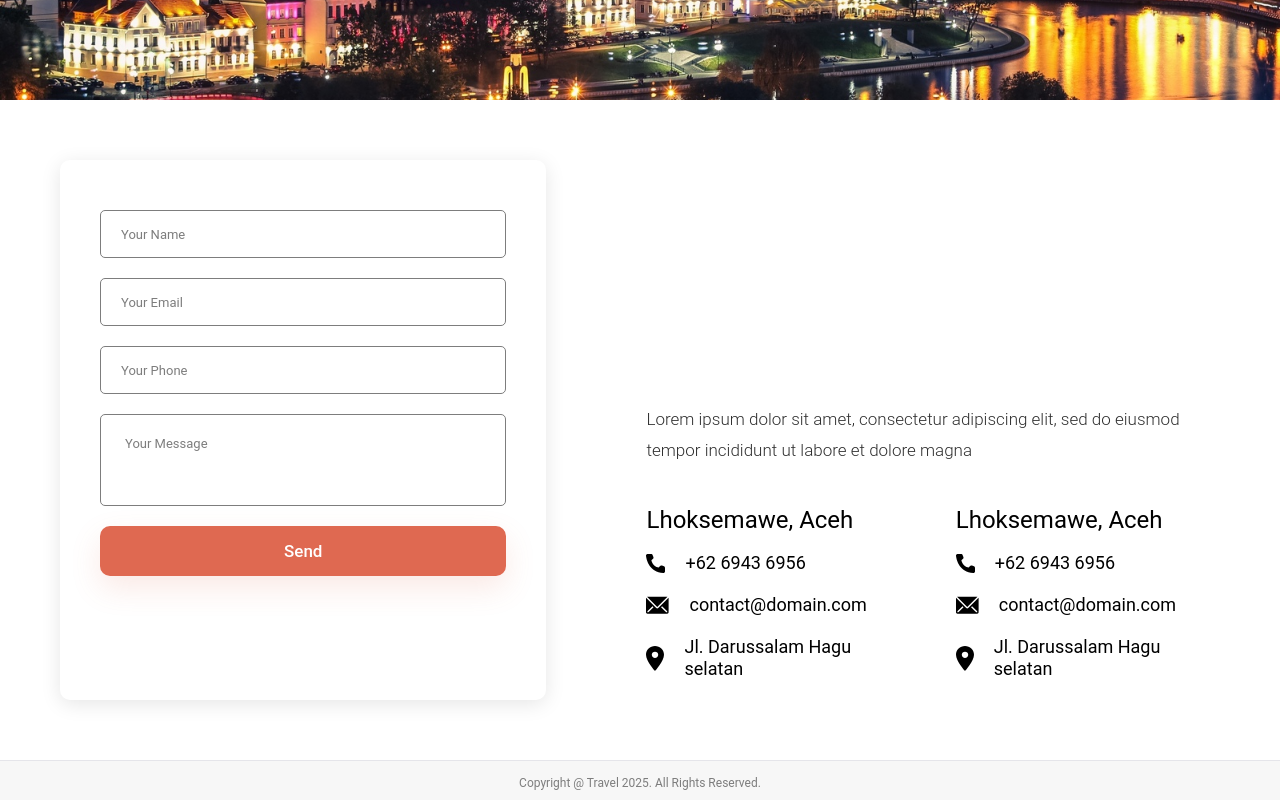
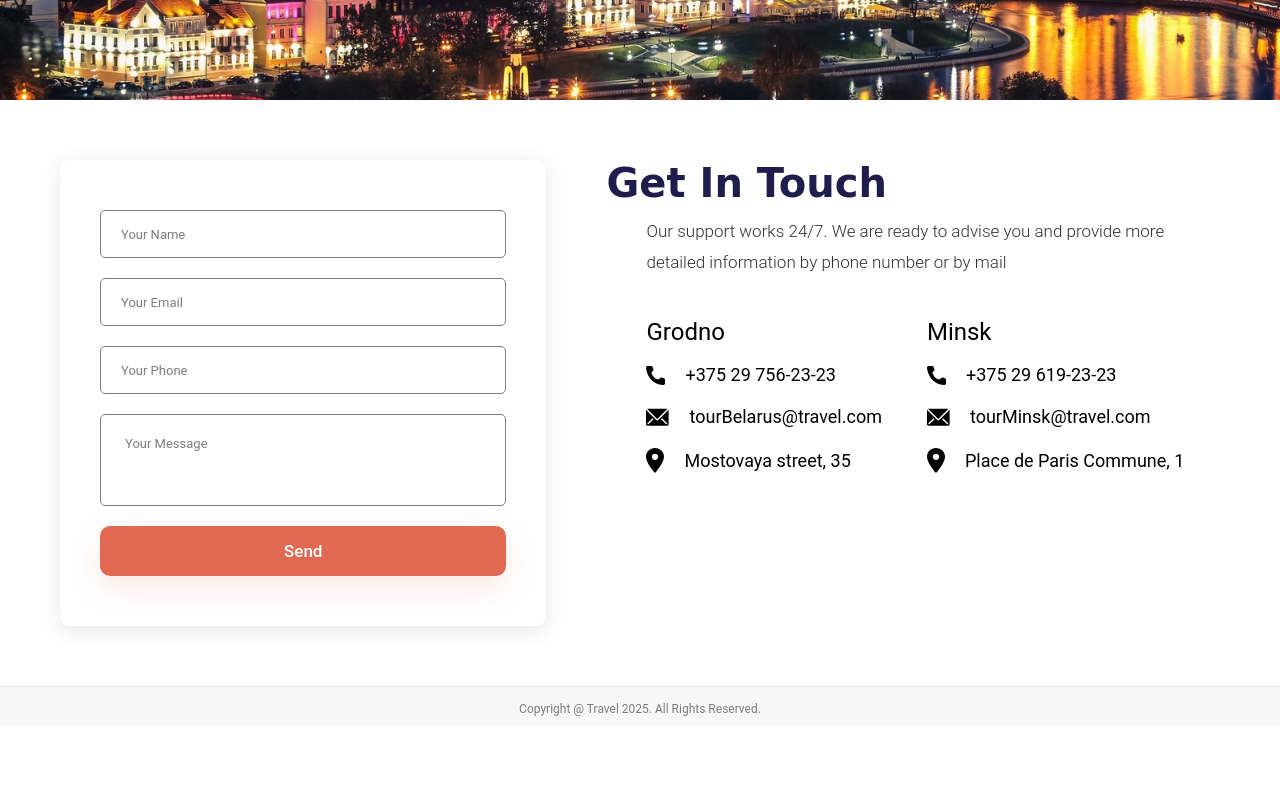
Before and after one commit to DeeMooR/bsuir_evt, a website with bundled scripts: page localTours/about.html in a window 1280 px wide. Shown: the part 500-1300 px from the top of the page. After the commit the page ends 1226 px from the top, so only its background shows below. Built offline with nearby package versions, Linux system fonts and the light colour scheme; a web font is replaced by a local one.

Commit message:
fix: changed text content

```diff
--- a/localTours/about.html
+++ b/localTours/about.html
@@ -29,7 +29,7 @@
             </button>
           </header>
           <div class="imageBlock__content">
-            <h1 class="content__title">About Us</h1>
+            <h1 class="imageBlock__title">About Us</h1>
           </div>
         </div>
       </div>
@@ -47,36 +47,36 @@
           <div class="contacts__content">
             <h2 class="content__title">Get In Touch</h2>
             <div class="content__textBlock">
-              <p class="content__text">Lorem ipsum dolor sit amet, consectetur adipiscing elit, sed do eiusmod tempor incididunt ut labore et dolore magna</p>
+              <p class="content__text">Our support works 24/7. We are ready to advise you and provide more detailed information by phone number or by mail</p>
               <div class="content__items">
                 <div class="content__item">
-                  <p class="item__title">Lhoksemawe, Aceh</p>
+                  <p class="item__title">Grodno</p>
                   <div class="item__line">
                     <img src="./assets/icons/contacts_phone.svg" alt="phone">
-                    <p class="item__text">+62 6943 6956</p>
+                    <p class="item__text">+375 29 756-23-23</p>
                   </div>
                   <div class="item__line">
                     <img src="./assets/icons/contacts_email.svg" alt="email">
-                    <p class="item__text">contact@domain.com</p>
+                    <p class="item__text">tourBelarus@travel.com</p>
                   </div>
                   <div class="item__line">
                     <img src="./assets/icons/contacts_location.svg" alt="location">
-                    <p class="item__text">Jl. Darussalam Hagu selatan</p>
+                    <p class="item__text">Mostovaya street, 35</p>
                   </div>
                 </div>
                 <div class="content__item">
-                  <p class="item__title">Lhoksemawe, Aceh</p>
+                  <p class="item__title">Minsk</p>
                   <div class="item__line">
                     <img src="./assets/icons/contacts_phone.svg" alt="phone">
-                    <p class="item__text">+62 6943 6956</p>
+                    <p class="item__text">+375 29 619-23-23</p>
                   </div>
                   <div class="item__line">
                     <img src="./assets/icons/contacts_email.svg" alt="email">
-                    <p class="item__text">contact@domain.com</p>
+                    <p class="item__text">tourMinsk@travel.com</p>
                   </div>
                   <div class="item__line">
                     <img src="./assets/icons/contacts_location.svg" alt="location">
-                    <p class="item__text">Jl. Darussalam Hagu selatan</p>
+                    <p class="item__text">Place de Paris Commune, 1</p>
                   </div>
                 </div>
               </div>
--- a/localTours/styles/about.scss
+++ b/localTours/styles/about.scss
@@ -24,6 +24,7 @@
       .contacts__content {
         width: 56%;
         .content__title {
+          font-family: var(--font-quote);
           text-align: left;
         }
         .content__textBlock {
--- a/localTours/styles/common/headerImage.css
+++ b/localTours/styles/common/headerImage.css
@@ -36,7 +36,7 @@
   justify-content: center;
   align-items: center;
 }
-.content__title {
+.imageBlock__title {
   font-family: var(--font-pen);
   font-size: 100px;
   letter-spacing: 0.01em;
```
Also changed, not shown: localTours/tours.html (+1 -1 lines), localTours/assets/images/tour_1.jpg, localTours/assets/images/tour_2.jpeg, localTours/assets/images/tour_3.jpg, localTours/styles/about.css.
